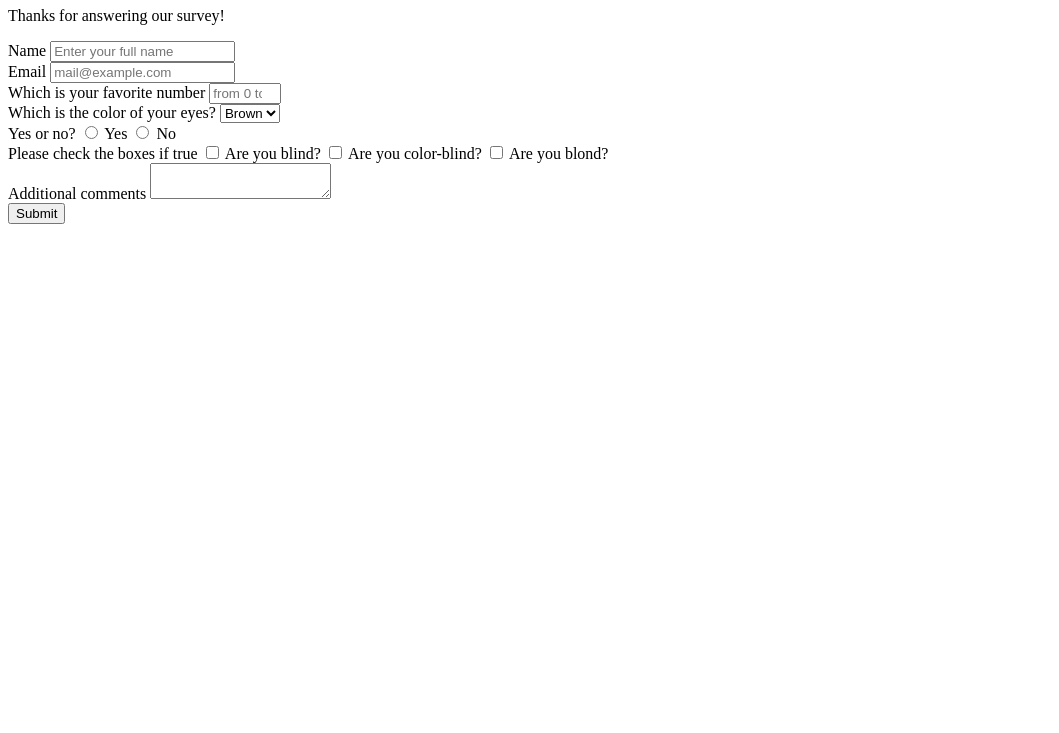
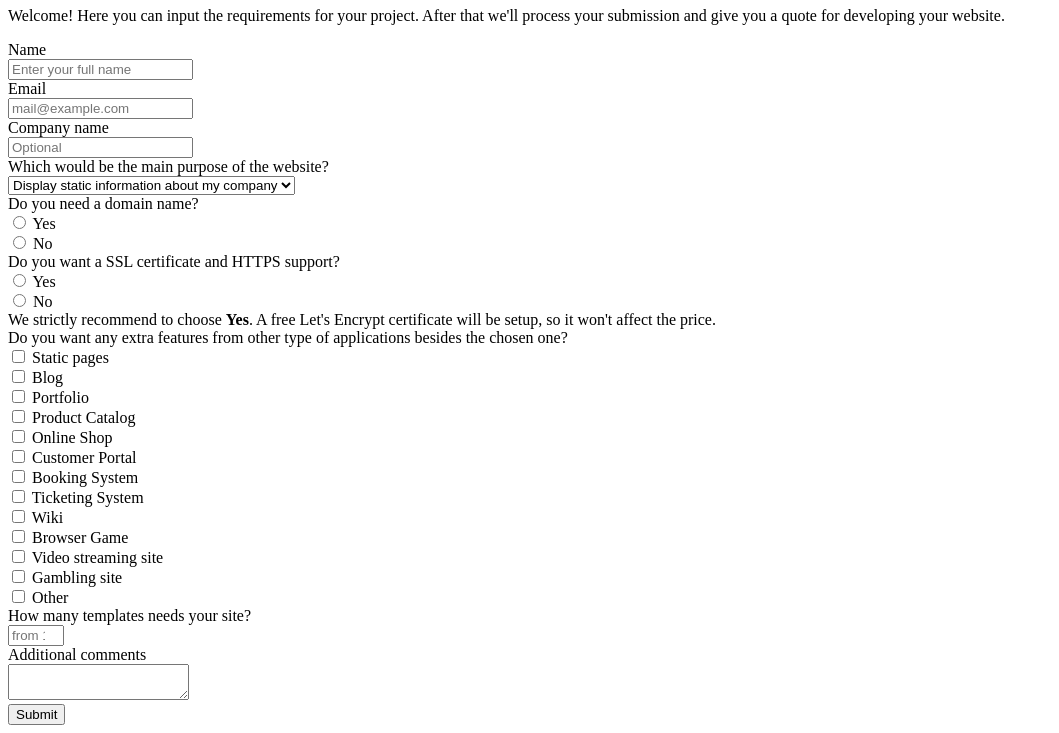
Before and after one commit to yeraycat/simple-survey-form, a plain HTML site: page index.html in a window 1280 px wide. Shown: the part 73-806 px from the top of the page, without its empty margins (0-1059 px from the left). Drawn offline with Linux system fonts and the light colour scheme.

Commit message:
Customized content

```diff
--- a/index.html
+++ b/index.html
@@ -4,54 +4,115 @@
     <meta charset="UTF-8">
     <meta name="viewport" content="width=device-width, initial-scale=1.0">
     <meta http-equiv="X-UA-Compatible" content="ie=edge">
-
-    <title>Simple Survey Form</title>
+    <link rel="stylesheet" type="text/css" href="styles.css">
+    <title>Website Quoter</title>
 </head>
 <body>
     <header>
-        <h1 id="title">Simple Survey Form</h1>
+        <h1 id="title">Website Quoter</h1>
     </header>
     <main>
-        <p id="description">Thanks for answering our survey!</p>
+        <p id="description">Welcome! Here you can input the requirements for your project. After that we'll process your submission and give you a quote for developing your website.</p>
         <form id="survey-form">
+            <div class="form-row">
                 <div class="form-group">
                     <label id="name-label" for="name">Name</label>
-                <input type="text" id="name" required placeholder="Enter your full name"/>
+                    <div class="input-wrapper"><input type="text" id="name" required placeholder="Enter your full name"/></div>
                 </div>
                 <div class="form-group">
                     <label id="email-label" for="email">Email</label>
-                <input type="email" id="email" required placeholder="mail@example.com" />
+                    <div class="input-wrapper"><input type="email" id="email" required placeholder="mail@example.com" /></div>
                 </div>
+            </div>
+            <div class="form-row">
                 <div class="form-group">
-                <label id="number-label" for="number">Which is your favorite number</label>
-                <input type="number" id="number" max="1000" min="0" required placeholder="from 0 to 1000" />
+                        <label id="company-name-label" for="company-name">Company name</label>
+                        <div class="input-wrapper"><input type="text" id="company-name" placeholder="Optional"/></div>
                 </div>
+            </div>
+            <div class="form-row">
                 <div class="form-group">
-                <label id="dropdown-label" for="dropdown">Which is the color of your eyes?</label>
+                    <label for="purpose">Which would be the main purpose of the website?</label>
+                    <div class="input-wrapper">
                             <select id="dropdown">
-                    <option value="brown">Brown</option>
-                    <option value="green">Green</option>
-                    <option value="blue">Blue</option>
-                    <option value="grey">Grey</option>
+                                <option value="static">Display static information about my company</option>
+                                <option value="portfolio">Portfolio</option>
+                                <option value="blog">Blog / News / Magazine</option>
+                                <option value="product-catalog">Product Catalog</option>
+                                <option value="shop">Online Shop</option>
+                                <option value="wiki">Wiki</option>
+                                <option value="ticketing">Ticketing System</option>
+                                <option value="booking">Booking System</option>
+                                <option value="cusomer-portal">Customer Portal</option>
+                                <option value="streaming">Video Streaming Site</option>
+                                <option value="game">Online Game</option>
+                                <option value="gambling">Gambling Site</option>
                                 <option value="other">Other</option>
                             </select>
                     </div>
+                </div>
+            </div>
+            <div class="form-row">
                 <div class="form-group">
-                <label for="radio">Yes or no?</label>
-                <input type="radio" name="radio" value="yes" /> Yes
-                <input type="radio" name="radio" value="no" /> No
+                    <label id="domain-label" for="domain">Do you need a domain name?</label>
+                    <div class="input-wrapper input-wrapper--left">
+                        <div class="radio-wrapper"><input type="radio" name="domain" value="yes" /> <span>Yes</span></div>
+                        <div class="radio-wrapper"><input type="radio" name="domain" value="no" /> <span>No</span></div>
                     </div>
+                </div>
+            </div>
+            <div class="form-row">
                 <div class="form-group">
-                <label for="check">Please check the boxes if true</label>
-                <input type="checkbox" name="check" value="blind" /> Are you blind?
-                <input type="checkbox" name="check" value="colorblind" /> Are you color-blind?
-                <input type="checkbox" name="check" value="blond" /> Are you blond?
+                    <label for="ssl">Do you want a SSL certificate and HTTPS support?</label>
+                    <div class="input-wrapper input-wrapper--left">
+                        <div class="radio-wrapper"><input type="radio" name="ssl" value="yes" /> <span>Yes</span></div>
+                        <div class="radio-wrapper"><input type="radio" name="ssl" value="no" /> <span>No</span></div>
                     </div>
+                    <span>We strictly recommend to choose <strong>Yes</strong>. A free Let's Encrypt certificate will be setup, so it won't affect the price.</span>
+                </div>
+            </div>
+            <div class="form-row">
+                <div class="form-group">
+                    <label id="features-label" for="features">Do you want any extra features from other type of applications besides the chosen one?</label>
+                    <div class="input-wrapper">
+                        <div class="checkbox-wrapper"><input type="checkbox" name="features" value="static" /> <span>Static pages</span></div>
+                        <div class="checkbox-wrapper"><input type="checkbox" name="features" value="blog" /> <span>Blog</span></div>
+                        <div class="checkbox-wrapper"><input type="checkbox" name="features" value="portfolio" /> <span>Portfolio</span></div>
+                        <div class="checkbox-wrapper"><input type="checkbox" name="features" value="product-catalog" /> <span>Product Catalog</span></div>
+                        <div class="checkbox-wrapper"><input type="checkbox" name="features" value="shop" /> <span>Online Shop</span></div>
+                        <div class="checkbox-wrapper"><input type="checkbox" name="features" value="cusomer-portal" /> <span>Customer Portal</span></div>
+                        <div class="checkbox-wrapper"><input type="checkbox" name="features" value="booking-system" /> <span>Booking System</span></div>
+                        <div class="checkbox-wrapper"><input type="checkbox" name="features" value="ticketing-system" /> <span>Ticketing System</span></div>
+                        <div class="checkbox-wrapper"><input type="checkbox" name="features" value="wiki" /> <span>Wiki</span></div>
+                        <div class="checkbox-wrapper"><input type="checkbox" name="features" value="browser-game" /> <span>Browser Game</span></div>
+                        <div class="checkbox-wrapper"><input type="checkbox" name="features" value="video-streaming" /> <span>Video streaming site</span></div>
+                        <div class="checkbox-wrapper"><input type="checkbox" name="features" value="gambling" /> <span>Gambling site</span></div>
+                        <div class="checkbox-wrapper"><input type="checkbox" name="features" value="other" /> <span>Other</span></div>
+                    </div>
+
+                </div>
+            </div>
+            <div class="form-row">
+                <div class="form-group">
+                    <label id="number-label" for="number">How many templates needs your site?</label>
+                    <div class="input-wrapper">
+                        <input type="number" id="number" max="30" min="1" required placeholder="from 1 to +30" />
+                    </div>
+                </div>
+            </div>
+            <div class="form-row">
                 <div class="form-group">
                     <label for="comments">Additional comments</label>
+                    <div class="input-wrapper">
                         <textarea id="comments"></textarea>
                     </div>
+                </div>
+            </div>
+            <div class="form-row">
+                <div class="form-group">
                     <button id="submit" type="submit">Submit</button>
+                </div>
+            </div>
         </form>
     </main>
     <script src="https://cdn.freecodecamp.org/testable-projects-fcc/v1/bundle.js"></script>
```
Lines whose indentation alone changed are shown as unchanged.
